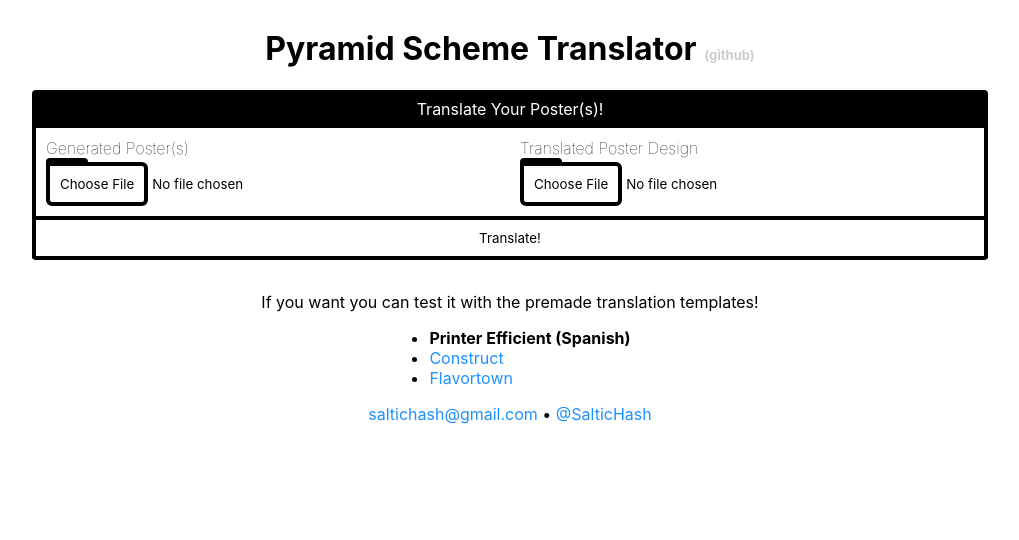
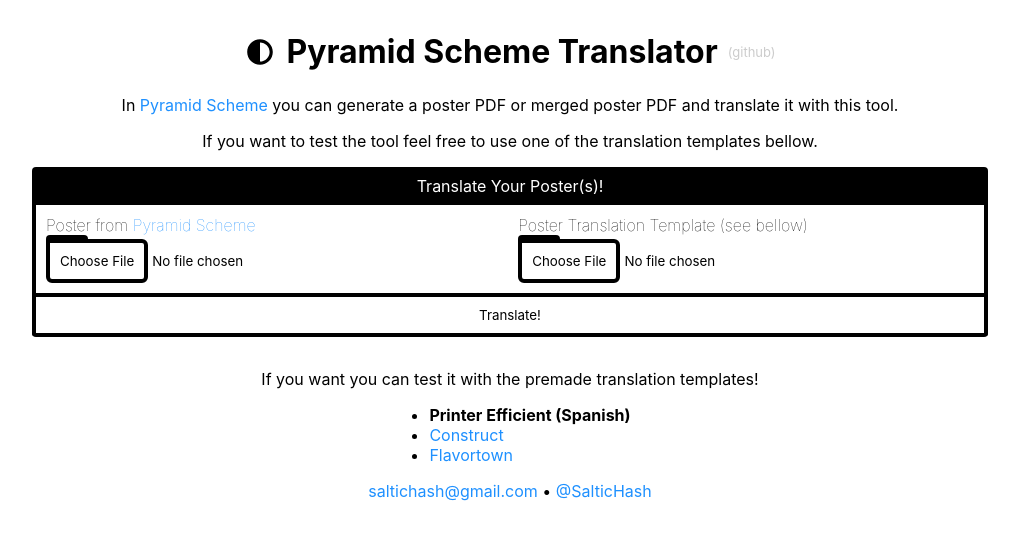
Before and after one commit to SalticHash/PyramidSchemeTranslator, a Flask app: page / in a window 1280 px wide. Shown: the top 540 px of the page, without its empty margins (130-1149 px from the left). Run offline with Flask 3, Linux system fonts and the light colour scheme; parts of the project's set-up code (start-up, migrations or seed data) failed here and were passed over; some web fonts are replaced.

Commit message:
Themes and Clarity
Added light and dark theme with it's respective configuration button
Added text feedback to the upload button
Changed input labels to add clarity
Added two paragraphs of context for the tool
Readded layout page to not be pedantic

```diff
--- /dev/null
+++ b/static/js/theme.js
@@ -0,0 +1,30 @@
+
+function detectColorScheme(){
+    let theme ="light";    //default to light
+
+    //local storage is used to override OS theme settings
+    if(localStorage.getItem("theme")){
+        if(localStorage.getItem("theme") == "dark"){
+            theme = "dark";
+        }
+    } else if(!window.matchMedia) {
+        //matchMedia method not supported
+        return false;
+    } else if(window.matchMedia("(prefers-color-scheme: dark)").matches) {
+        //OS theme setting detected as dark
+        theme = "dark";
+    }
+
+    document.documentElement.setAttribute("data-theme", theme);
+
+}
+function toggleTheme() {
+    let theme = document.documentElement.getAttribute("data-theme");
+    if (theme == "dark") theme = "light";
+    else theme = "dark";
+
+    document.documentElement.setAttribute("data-theme", theme);
+    localStorage.setItem("theme", theme)
+
+}
+detectColorScheme();
--- a/static/js/upload.js
+++ b/static/js/upload.js
@@ -34,12 +34,14 @@ async function handleUpload() {
     const button = document.getElementById("translate_posters")
     if (button.disabled) return
 
+    button.innerText = "Wait for Upload...";
     button.disabled = true;
     const generatedPosters = document.getElementById("generated_posters").files[0]
     const translatedPoster = document.getElementById("translated_poster").files[0]
     if (!generatedPosters || !translatedPoster) {
         alert("Missing file!")
         button.disabled = false;
+        button.innerText = "Translate!";
         return
     }
 
@@ -47,6 +49,7 @@ async function handleUpload() {
     const translatedPosterURL = await put_blob(translatedPoster)
     if (!generatedPostersURL.success || !translatedPosterURL.success) {
         button.disabled = false;
+        button.innerText = "Translate!";
         return
     }
 
@@ -61,4 +64,5 @@ async function handleUpload() {
     const url = await response.text()
     window.location = url + "/download";
     button.disabled = false;
+    button.innerText = "Translate!";
 }
--- a/static/styles.css
+++ b/static/styles.css
@@ -23,22 +23,38 @@
   font-weight:400;
   font-style:italic
 }
+:root {
+    --link-color: DodgerBlue;
+    --dark-color: black;
+    --light-color: white;
+    --disabled-bg-color: gray;
+    --disabled-fg-color: #ccc;
+}
+[data-theme="dark"] {
+    --link-color: DodgerBlue;
+    --dark-color: white;
+    --light-color: black;
+    --disabled-bg-color: #222;
+    --disabled-fg-color: #555;
+}
 
 a {
     text-decoration: none;
-    color: DodgerBlue;
+    color: var(--link-color) !important;
 }
 a:visited {
     text-decoration: none;
-    color: DodgerBlue;
+    color: var(--link-color) !important;
 }
 html *, ::file-selector-button {
     font-family: HelveticaNowText,Helvetica Now,HelveticaNow,Inter,Helvetica,Arial,sans-serif;
+    color: var(--dark-color)
 }
 body {
     display: flex;
     flex-direction: column;
     align-items: center;
+    background-color: var(--light-color);
 }
 
 input {
@@ -50,19 +66,39 @@ progress {
 h2 {
     margin-bottom: 0;
 }
-h1 {
+.title {
+    display: flex;
+    align-items: center;
+    flex-direction: row;
+    flex-wrap: wrap;
+    text-align: center;
+    justify-content: center;
+    width: 75%;
+    margin-block: 24px;
+}
+.title > h1 {
+    margin-inline: 10px;
+    margin-block: 0;
+}
+a.github-link {
+    color: var(--disabled-fg-color) !important;
+    font-size: small;
+}
+.theme-btn-svg {
+    width: 32px;
+    height: 32px;
+    cursor: pointer;
+    fill: var(--dark-color);
+}
 
-    text-align: center;
-    align-items: center;
-}
 p {
     width: 80%;
     text-align: center;
     margin-top: 0;
 }
 .form-title {
-    background-color: black;
-    color: white;
+    background-color: var(--dark-color);
+    color: var(--light-color);
     height: 38px;
     display: flex;
     align-items: center;
@@ -73,7 +109,7 @@ p {
 .form {
     width: 75%;
     border-radius: 4px;
-    border: 4px solid black;
+    border: 4px solid var(--dark-color);
     border-top: 0px;
     margin-bottom: 32px;
 }
@@ -99,11 +135,11 @@ p {
     width: 100%;
     border: none;
     border-radius: 0;
-    border-top: 4px solid black;
+    border-top: 4px solid var(--dark-color);
 }
 .form-submit:disabled {
-    color: #ccc;
-    background-color: gray;
+    color: var(--disabled-fg-color);
+    background-color: var(--disabled-bg-color);
     cursor: progress;
 }
 
@@ -115,11 +151,10 @@ ul {
     margin-top: 0px;
 }
 ::file-selector-button, button {
-    background-color: white;
+    background-color: var(--light-color);
     padding: 10px;
     border-radius: 0 6px 6px 6px;
-    border: 4px solid black;
-    transition: 0.25s;
+    border: 4px solid var(--dark-color);
     cursor: pointer;
 }
 
@@ -131,18 +166,14 @@ ul {
     width: 42px;
     height: 4px;
     border-radius: 4px 4px 0 0;
-    background-color: black;
+    background-color: var(--dark-color);
 }
 
 ::file-selector-button:hover, button:hover {
-  background-color: black;
-  color: white;
+  background-color: var(--dark-color);
+  color: var(--light-color);
 }
 
-.github-link {
-    color: #ccc !important;
-    font-size: small;
-}
 
 footer * {
     display: inline-block;
--- a/templates/index.html
+++ b/templates/index.html
@@ -1,49 +1,14 @@
-<!DOCTYPE html>
-<html lang="en-US" prefix="og: https://ogp.me/ns#">
-    <head>
-        <meta charset="utf-8">
-        <meta name="viewport" content="width=device-width, initial-scale=1">
+{% extends "layout.html" %}
 
-        <!-- Primary Meta Tags -->
-        <title>Pyramid Scheme Translator</title>
-        <meta name="title" content="Pyramid Scheme Translator" />
-        <meta name="description" content="Translate Hack Club posters into any language!" />
-        <meta name="keywords" content="
-            Hack Club,
-            Posters,
-            Pyramid Scheme
-        ">
-        <meta name="author" content="SalticHash">
+{% block title %}Pyramid Scheme Translator{% endblock %}
 
-        <!-- Open Graph / Facebook -->
-        <meta property="og:type" content="website" />
-        <meta property="og:url" content="https://pyramid-scheme-translator.vercel.app/" />
-        <meta property="og:title" content="Pyramid Scheme Translator" />
-        <meta property="og:site_name" content="Pyramid Scheme Translator">
-        <meta property="og:description" content="Translate Hack Club posters into any language!" />
-        <meta property="og:image" content="https://pyramid-scheme-translator.vercel.app/static/assets/banner.png" />
-        <meta property="og:image:width" content="1920" />
-        <meta property="og:image:height" content="1080" />
+{% block head %}
+    <script src="static/js/upload.js"></script>
+{% endblock %}
 
-        <!-- Twitter -->
-        <meta property="twitter:card" content="summary_large_image" />
-        <meta property="twitter:url" content="https://pyramid-scheme-translator.vercel.app/" />
-        <meta property="twitter:title" content="Pyramid Scheme Translator" />
-        <meta property="twitter:description" content="Translate Hack Club posters into any language!" />
-        <meta property="twitter:image" content="https://pyramid-scheme-translator.vercel.app/static/assets/banner.png" />
-
-        <!-- Banner but tiny :heart: -->
-        <link href="/static/assets/favicon.ico" rel="icon">
-
-        <!-- Styles -->
-        <link href="/static/styles.css" rel="stylesheet">
-
-        <!-- Scripts -->
-        <script src="static/js/upload.js"></script>
-    </head>
-
-    <body>
-        <h1>Pyramid Scheme Translator <a href="https://github.com/SalticHash/PyramidSchemeTranslator" class="github-link" target="_blank">(github)</a></h1>
+{% block body %}
+    <p>In <a href="https://pyramid.hackclub.com/">Pyramid Scheme</a> you can generate a poster PDF or merged poster PDF and translate it with this tool.</p>
+    <p>If you want to test the tool feel free to use one of the translation templates bellow.</p>
     <div class="form">
         <div class="form-title">
             Translate Your Poster(s)!
@@ -51,13 +16,13 @@
         <div class="form-contents">
             <div class="form-file-entry-container">
                 <div class="form-file-entry">
-                        <label for="generated_posters">Generated Poster(s)</label>
+                    <label for="generated_posters">Poster from <a href="https://pyramid.hackclub.com/">Pyramid Scheme</a></label>
                     <div class="folder-tab">
                         <input type="file" name="generated_posters" id="generated_posters" accept=".pdf"/>
                     </div>
                 </div>
                 <div class="form-file-entry">
-                        <label for="translated_poster">Translated Poster Design</label>
+                    <label for="translated_poster">Poster Translation Template (see bellow)</label>
                     <div class="folder-tab">
                         <input type="file" name="translated_poster" id="translated_poster" accept=".pdf"/>
                     </div>
@@ -75,11 +40,4 @@
         <li><a href="static/translation_templates/es/ConstructPrinterEfficient.pdf" target="_blank">Construct</a></li>
         <li><a href="static/translation_templates/es/FlavortownPrinterEfficient.pdf" target="_blank">Flavortown</a></li>
     </ul>
-
-        <footer>
-            <a href="mailto:saltichash@gmail.com" target="_blank">saltichash@gmail.com</a>
-            <div class="hide-small mx-2">&bull;</div>
-            <a href="https://www.youtube.com/@SalticHash" target="_blank">@SalticHash</a>
-        </footer>
-    </body>
-</html>
+{% endblock %}
--- /dev/null
+++ b/templates/layout.html
@@ -0,0 +1,62 @@
+<!DOCTYPE html>
+<html lang="en-US" prefix="og: https://ogp.me/ns#">
+    <head>
+        <meta charset="utf-8">
+        <meta name="viewport" content="width=device-width, initial-scale=1">
+
+        <!-- Primary Meta Tags -->
+        <title>{% block title %}{% endblock %}</title>
+        <meta name="title" content="Pyramid Scheme Translator" />
+        <meta name="description" content="Translate Hack Club posters into any language!" />
+        <meta name="keywords" content="
+            Hack Club,
+            Posters,
+            Pyramid Scheme
+        ">
+        <meta name="author" content="SalticHash">
+
+        <!-- Open Graph / Facebook -->
+        <meta property="og:type" content="website" />
+        <meta property="og:url" content="https://pyramid-scheme-translator.vercel.app/" />
+        <meta property="og:title" content="Pyramid Scheme Translator" />
+        <meta property="og:site_name" content="Pyramid Scheme Translator">
+        <meta property="og:description" content="Translate Hack Club posters into any language!" />
+        <meta property="og:image" content="https://pyramid-scheme-translator.vercel.app/static/assets/banner.png" />
+        <meta property="og:image:width" content="1920" />
+        <meta property="og:image:height" content="1080" />
+
+        <!-- Twitter -->
+        <meta property="twitter:card" content="summary_large_image" />
+        <meta property="twitter:url" content="https://pyramid-scheme-translator.vercel.app/" />
+        <meta property="twitter:title" content="Pyramid Scheme Translator" />
+        <meta property="twitter:description" content="Translate Hack Club posters into any language!" />
+        <meta property="twitter:image" content="https://pyramid-scheme-translator.vercel.app/static/assets/banner.png" />
+
+        <!-- Banner but tiny :heart: -->
+        <link href="/static/assets/favicon.ico" rel="icon">
+
+        <!-- Styles -->
+        <link href="/static/styles.css" rel="stylesheet">
+
+        <script src="static/js/theme.js"></script>
+
+        {% block head %}{% endblock %}
+    </head>
+
+    <body>
+        <div class="title">
+            <svg xmlns="http://www.w3.org/2000/svg" viewBox="0 0 640 640" class="theme-btn-svg" onclick="toggleTheme()">
+                <path d="M512 320C512 214 426 128 320 128L320 512C426 512 512 426 512 320zM64 320C64 178.6 178.6 64 320 64C461.4 64 576 178.6 576 320C576 461.4 461.4 576 320 576C178.6 576 64 461.4 64 320z"/>
+            </svg>
+            <h1>Pyramid Scheme Translator</h1>
+            <a href="https://github.com/SalticHash/PyramidSchemeTranslator" class="github-link" target="_blank">(github)</a>
+            </div>
+        {% block body %}{% endblock %}
+
+        <footer>
+            <a href="mailto:saltichash@gmail.com">saltichash@gmail.com</a>
+            <div class="hide-small mx-2">&bull;</div>
+            <a href="https://www.youtube.com/@SalticHash">@SalticHash</a>
+        </footer>
+    </body>
+</html>
```
Also changed, not shown: templates/error.html (+9 -29 lines), static/assets/theme.svg (added). Lines whose indentation alone changed are shown as unchanged.
